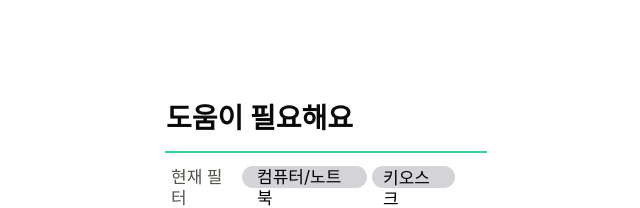
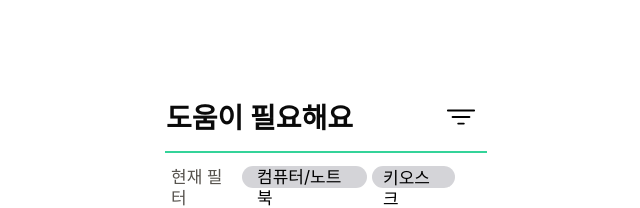
Before and after one commit to HakkertonDitto/frontend, a React (Create React App) app: page /donor/home in a window 1280 px wide. Shown: the top 208 px of the page, without its empty margins (314-954 px from the left). Built offline with nearby package versions, Linux system fonts and the light colour scheme; some icons are missing.

Commit message:
feat: /donor/home 아이콘 추가, mypage 연결

```diff
--- a/src/pages/donor/Home.js
+++ b/src/pages/donor/Home.js
@@ -2,6 +2,9 @@ import { Component } from "react";
 // import Modal from "../../components/modal/Modal";
 import Backdrop from "../../components/backdrop/Backdrop";
 import CustomedModalHome from "../../components/modal/CustomedModalHome";
+import { FaRegCircleUser } from "react-icons/fa6";
+import { IoFilterOutline } from "react-icons/io5";
+import { Link } from "react-router-dom";
 
 class Home extends Component {
   state = {
@@ -23,6 +26,14 @@ class Home extends Component {
           <div className="w-[360px] h-[800px] relative bg-white">
             <div className="w-[200px] left-[20px] top-[100px] absolute text-neutral-950 text-[28px] font-bold leading-9">
               도움이 필요해요
+            </div>
+            <Link to="/donor/mypage">
+              <div className="left-[300px] top-[40px] absolute">
+                <FaRegCircleUser size="30" />
+              </div>
+            </Link>
+            <div className="left-[300px] top-[102px] absolute">
+              <IoFilterOutline size="30" />
             </div>
 
             <div className="w-[322.02px] h-[0px] left-[19px] top-[151px] absolute border border-emerald-400"></div>
```
